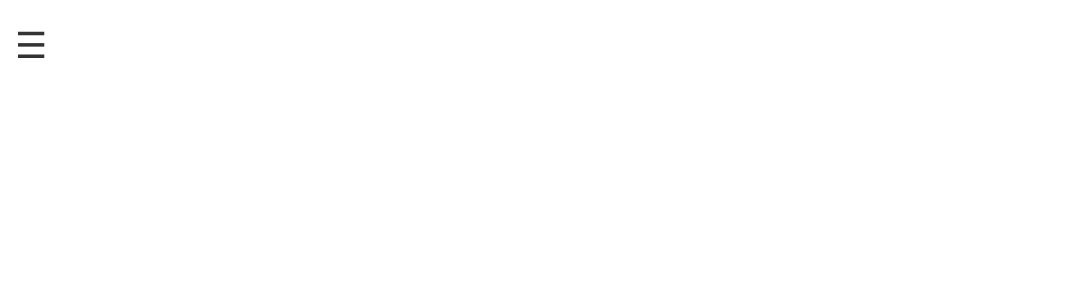
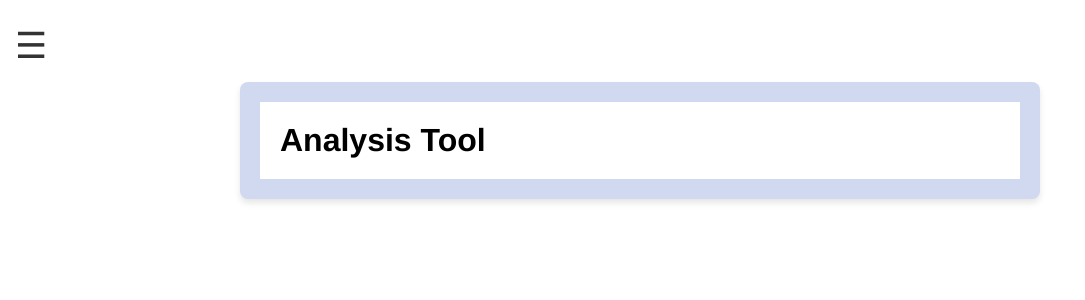
Before and after one commit to Kooky909/WAASMA-code, a React (Vite) app in the folder frontend/: page /analysis in a window 1280 px wide. Before the commit this address had no page. Shown: the top 300 px of the page, without its empty margins (0-1085 px from the left). Built offline with nearby package versions, Linux system fonts and the light colour scheme.

Commit message:
Added new page for Analysis Tool

```diff
--- a/frontend/src/App.jsx
+++ b/frontend/src/App.jsx
@@ -1,6 +1,7 @@
 import { BrowserRouter as Router, Route, Routes } from 'react-router-dom';
 import Login from './components/Login';
 import Home from './components/Home';
+import Analysis from './components/Analysis';
 import Settings from './components/Settings';
 import Users from './components/Users';
 import Navbar from './Navbar';
@@ -15,6 +16,7 @@ function App() {
         <Routes>
           <Route path="/" element={<Login />} />
           <Route path="/home" element={<Home />} />
+          <Route path="/analysis" element={<Analysis />} />
           <Route path="/settings" element={<Settings />} />
           <Route path="/users" element={<Users />} />
         </Routes>
--- a/frontend/src/Navbar.jsx
+++ b/frontend/src/Navbar.jsx
@@ -23,6 +23,7 @@ function Navbar() {
         <nav className="sidebar">
           <ul>
             <li><Link to="/home" onClick={toggleMenu}>Home</Link></li>
+            <li><Link to="/analysis" onClick={toggleMenu}>Analysis Tool</Link></li>
             <li><Link to="/settings" onClick={toggleMenu}>Settings</Link></li>
             <li><Link to="/users" onClick={toggleMenu}>Users</Link></li>
           </ul>
--- /dev/null
+++ b/frontend/src/components/Analysis.jsx
@@ -0,0 +1,82 @@
+import { useState, useEffect } from "react";
+import UserList from "./UserList";
+import UserSettings from "./UserSettings";
+import CreateUserForm from "./CreateUserForm";
+import "./UsersStyles.css";
+
+function Analysis() {
+  const [users, setUsers] = useState([]);
+  const [isModalOpen, setIsModalOpen] = useState(false);
+  const [currentUser, setCurrentUser] = useState({});
+
+  // Fetch users on initial render
+  /*useEffect(() => {
+    fetchUsers();
+  }, []);
+
+  const fetchUsers = async () => {
+    try {
+      const response = await fetch("http://127.0.0.1:5000/users");
+      const data = await response.json();
+
+      const formattedUsers = data.users.map(user => ({
+        ...user,
+        _id: user._id.$oid, // Extract ID as string
+      }));
+      setUsers(formattedUsers);
+    } catch (error) {
+      console.error("Failed to fetch users:", error);
+    }
+  };
+
+  const openModal = (user = {}) => {
+    setCurrentUser(user);
+    setIsModalOpen(true);
+  };
+
+  const closeModal = () => {
+    setIsModalOpen(false);
+    setCurrentUser({});
+  };
+
+  const onUpdate = () => {
+    closeModal();
+    fetchUsers();
+  };
+  */
+  return (
+    <div className="users-container">
+      <header className="users-header">
+        <h1>Analysis Tool</h1>
+        {/*<UserSettings />*/}
+      </header>
+{/*}
+      <main className="users-main">
+        <UserList
+          users={users}
+          updateUser={openModal}
+          updateCallback={onUpdate}
+        />
+        <button className="create-user-button" onClick={() => openModal()}>
+          Create New User
+        </button>
+      </main>
+
+      {isModalOpen && (
+        <div className="modal">
+          <div className="modal-content">
+            <button className="modal-close" onClick={closeModal}>
+              &times;
+            </button>
+            <CreateUserForm
+              existingUser={currentUser}
+              updateCallback={onUpdate}
+            />
+          </div>
+        </div>
+      )} */}
+    </div>
+  );
+}
+
+export default Analysis;
```
